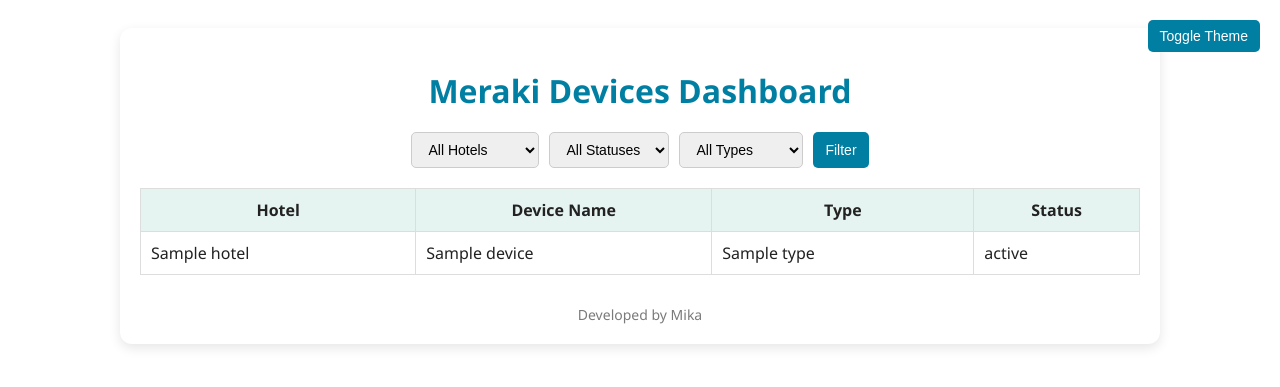
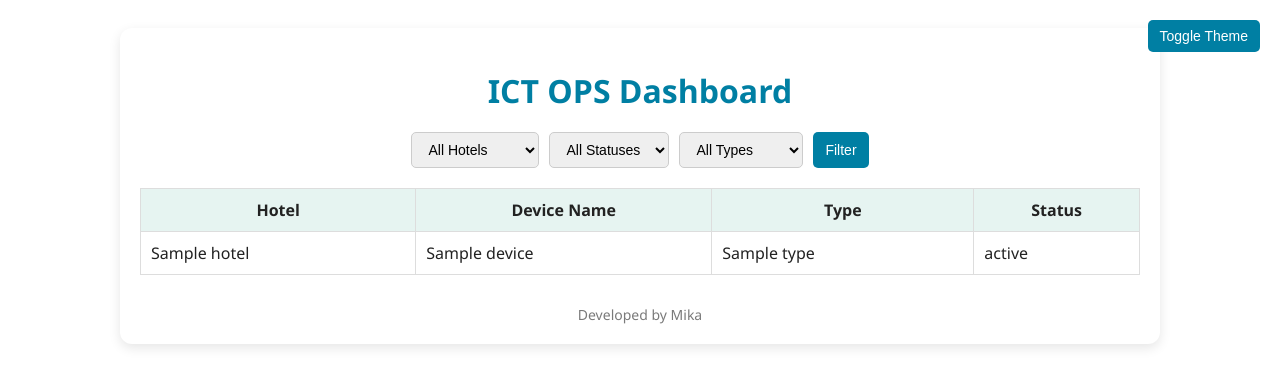
Before and after one commit to michaelbruno1806/michaelbruno1806-ict_dashboard, a Flask app: template templates/index.html in a window 1280 px wide. Shown: the top 387 px of the page. Run offline with Flask 3, Linux system fonts and the light colour scheme; the template is opened without the code that fills it: most values are stand-ins (such as "Sample title", 1, 10 or a date in 2020).

Commit message:
index.html

```diff
--- a/templates/index.html
+++ b/templates/index.html
@@ -115,7 +115,7 @@
     </div>
 
     <div class="container">
-        <h1>Meraki Devices Dashboard</h1>
+        <h1>ICT OPS Dashboard</h1>
 
         <form method="post">
             <select name="hotel">
```
